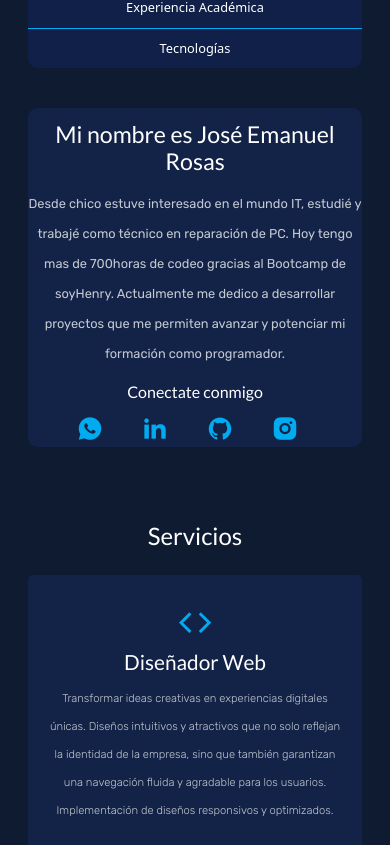
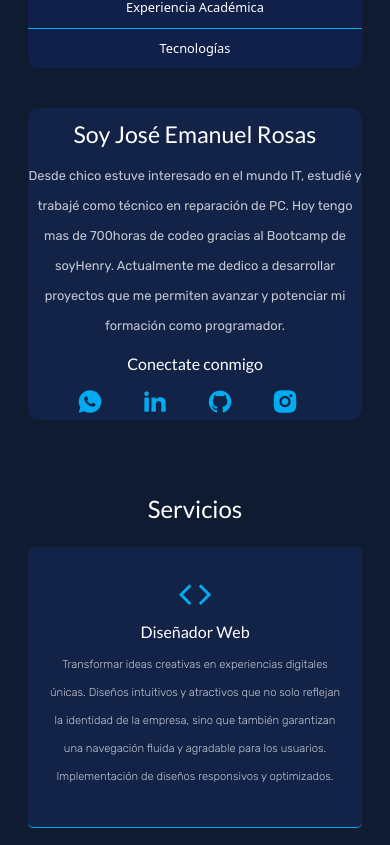
Before and after one commit to Ema0502/JR-Portfolio, a React (Vite) app in the folder vite-porfolio/: page / in a window 390 px wide. Shown: the part 999-1844 px from the top of the page. Built offline with nearby package versions, Linux system fonts and the light colour scheme.

Commit message:
mejoras visuales

```diff
--- a/vite-porfolio/src/components/About/About.jsx
+++ b/vite-porfolio/src/components/About/About.jsx
@@ -28,7 +28,7 @@ const About = () => {
               aboutFilter === "ABOUT" && (
                 <div className="">
                   <div className={`${style.about__content} ${style.w75}`}>
-                    <h3 className={style.about__padding_text}>Mi nombre es José Emanuel Rosas</h3>
+                    <h3 className={style.about__padding_text}>Soy José Emanuel Rosas</h3>
                     <p className={style.about__padding_text}>Desde chico estuve interesado en el mundo IT, estudié y trabajé como técnico en reparación de PC. Hoy tengo mas de 700horas de codeo gracias al Bootcamp de soyHenry.
                     Actualmente me dedico a desarrollar proyectos que me permiten avanzar y potenciar mi formación como programador.
                     </p>
--- a/vite-porfolio/src/components/Services/Services.module.css
+++ b/vite-porfolio/src/components/Services/Services.module.css
@@ -70,7 +70,7 @@
 
   .single__service h2 {
     width: 100%;
-    font-size: 1.3rem;
+    font-size: 1rem;
     margin-bottom: 10px;
   }
 
```
